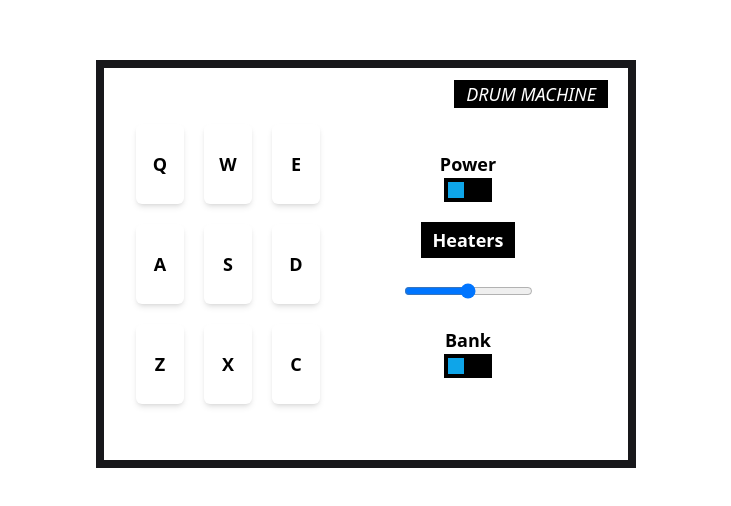
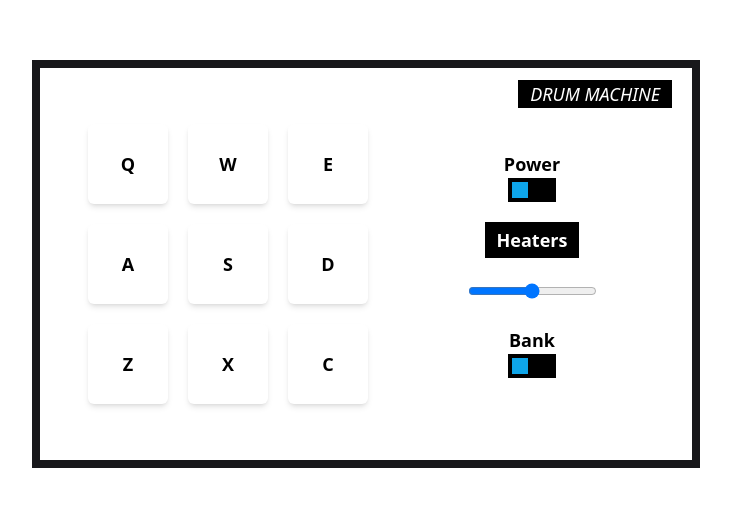
Before and after one commit to BaraouSaid/drum-machine, a React (Vite) app: page / in a window 1280 px wide. Shown: the part 136-642 px from the top of the page, without its empty margins (274-1005 px from the left). Built offline with nearby package versions, Linux system fonts and the light colour scheme.

Commit message:
added margin on the buttons div

```diff
--- a/src/components/Drumpads.jsx
+++ b/src/components/Drumpads.jsx
@@ -1,13 +1,13 @@
 const Drumpads = ({ heaters, playSound }) => {
   return (
-    <div className="grid items-center justify-center grid-cols-3 md:gap-5 h-92 sm:gap-10">
+    <div className="grid items-center justify-center grid-cols-3 gap-5 m-4 h-92">
       {heaters.map(({ id, src, keyboardKey, clipName }) => {
         return (
           <div
             onClick={() => {
               playSound(keyboardKey, clipName);
             }}
-            className="flex items-center justify-center w-12 h-20 bg-white rounded-md shadow-md cursor-pointer drum-pad"
+            className="flex items-center justify-center w-20 h-20 bg-white rounded-md shadow-md cursor-pointer drum-pad"
             key={id}
             id={src}
           >
```
